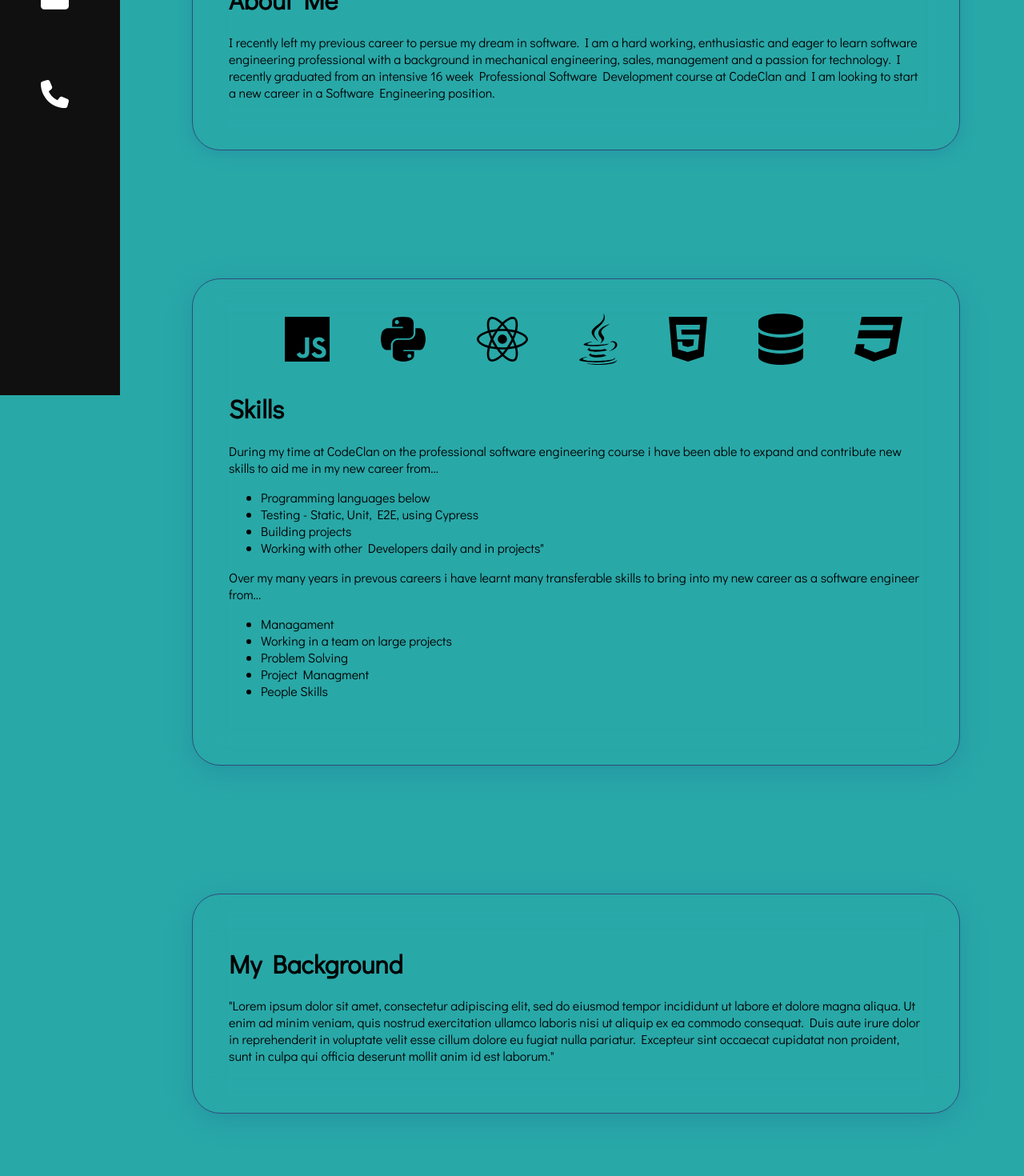
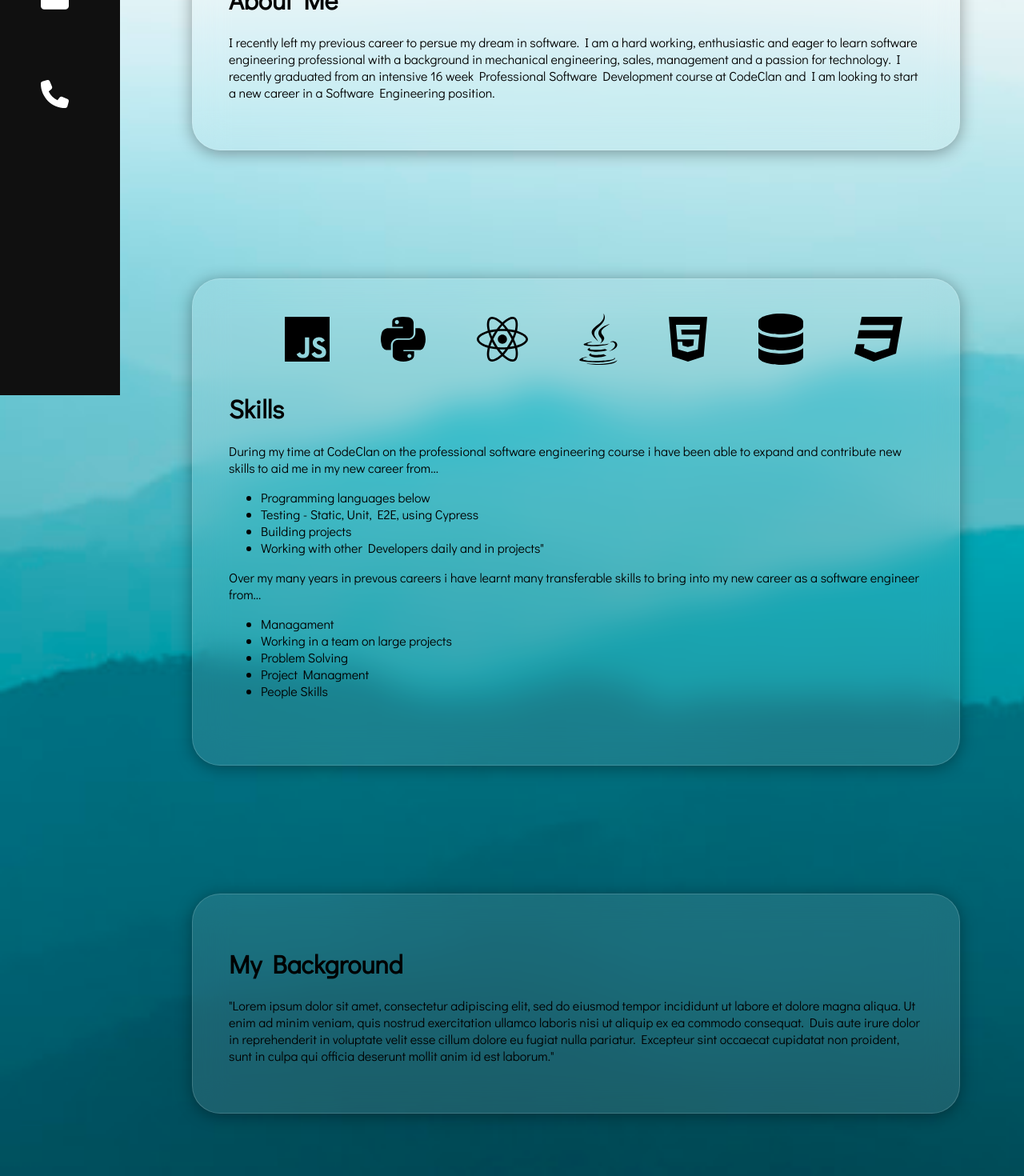
Before and after one commit to coose911/mt_portfolio, a React (Create React App) app: page / in a window 1280 px wide. Shown: the part 306-1776 px from the top of the page at 80% size. Before the commit the page ends 1698 px from the top, so only its background shows below. Built offline with nearby package versions, Linux system fonts and the light colour scheme.

Commit message:
added new background

```diff
--- a/src/App.js
+++ b/src/App.js
@@ -6,6 +6,7 @@ import NavBar from './Components/NavBar';
 import Projects from './Components/Projects';
 import Contact from './Components/Contact';
 import logo from './images/My_logo.png'
+// import myBackGroundImage from './images/background-1'
 
 
 
--- a/src/Components/Projects.js
+++ b/src/Components/Projects.js
@@ -17,7 +17,12 @@ const Projects = () => {
     return (
         <>
             <div>
-
+                <h1>First Solo Project</h1>
+                <h1>First Group Project</h1>
+                <p>To create a habit tracking app which will track the consumption of breaks, coffee and water.
+                    It will include a Diary section and a seperate page for breathing.
+                    The aim of this app is to aid busy people in taking regular breaks to avoid burn out and keep track.
+                </p>
             </div>
         </>
     );
--- a/src/Container/Home.js
+++ b/src/Container/Home.js
@@ -7,39 +7,59 @@ import styled from 'styled-components';
 
 
 const Paragraph1 = styled.div`
+    background: linear-gradient(
+    135deg,
+    rgba(255, 255, 255, 0.1),
+    rgba(255, 255, 255, 0.1)
+    );
     margin-top: 10em;
     margin-left: 15em;
     backdrop-filter: blur(21px);
     -webkit-backdrop-filter: blur(21px);
-    box-shadow: 0 3px 20px 0 rgba(36,148,162,1);
-    border: 1px solid rgba(48,75,120,1);
+    box-shadow: 0 3px 20px 0 rgba(0,0,0,0.36);
+    border: 1px solid rgba(255,255,255,0.16);
     border-radius: 35px;
     padding: 45px;
     margin-right: 5em;
 
 `
 const Paragraph2 = styled.div`
+    background: linear-gradient(
+    135deg,
+    rgba(255, 255, 255, 0.1),
+    rgba(255, 255, 255, 0.1)
+    );
     margin-top: 10em;
     margin-left: 15em;
     backdrop-filter: blur(21px);
     -webkit-backdrop-filter: blur(21px);
-    box-shadow: 0 8px 32px 0 rgba(36,148,162,1);
-    border: 1px solid rgba(48,75,120,1);
+    box-shadow: 0 3px 20px 0 rgba(0,0,0,0.36);
+    border: 1px solid rgba(255,255,255,0.16);
     border-radius: 35px;
     padding: 45px;
     margin-right: 5em;
+
 `
 
 const Paragraph3 = styled.div`
+    background: linear-gradient(
+    135deg,
+    rgba(255, 255, 255, 0.1),
+    rgba(255, 255, 255, 0.1)
+    );
     margin-top: 10em;
     margin-left: 15em;
+    margin-right: 5em;
+    margin-bottom: 20em;
     backdrop-filter: blur(21px);
     -webkit-backdrop-filter: blur(21px);
-    box-shadow: 0 8px 32px 0 rgba(36,148,162,1);
-    border: 1px solid rgba(48,75,120,1);
+    box-shadow: 0 3px 20px 0 rgba(0,0,0,0.36);
+    border: 1px solid rgba(255,255,255,0.16);
     border-radius: 35px;
     padding: 45px;
-    margin-right: 5em;
+
+
+
 `
 
 const ParagraphContainer = styled.div`
--- a/src/index.css
+++ b/src/index.css
@@ -7,7 +7,8 @@ body {
   font-family: 'Didact Gothic','Hanken Grotesk' ,'Quicksand', sans-serif;;
   -webkit-font-smoothing: antialiased;
   -moz-osx-font-smoothing: grayscale;
-  background-color: #29a8a8;
+  background-image: url('./images/background-1.JPG');
+  background-size: cover;
 }
 
 code {
```
Also changed, not shown: src/images/background-1.JPG (added), src/images/background-2.JPG (added).
